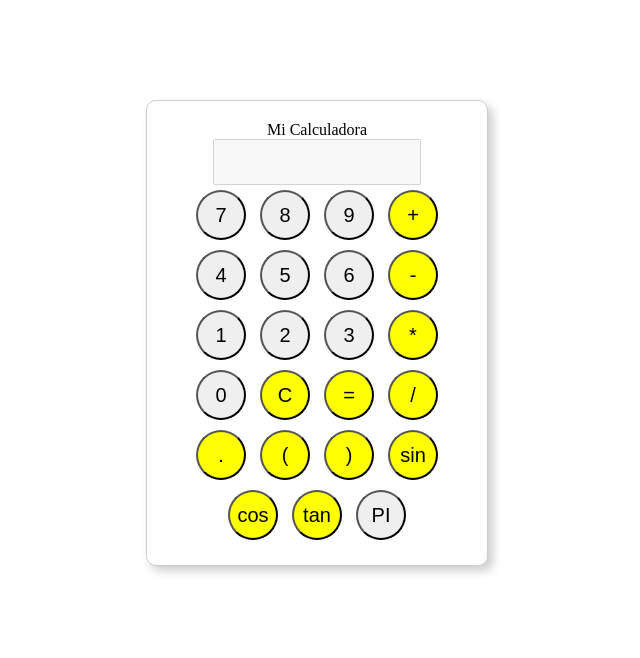
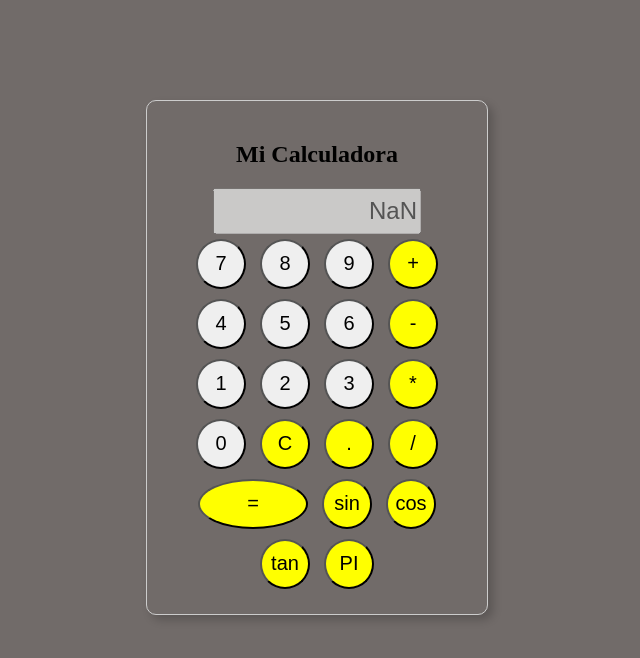
Before and after one commit to fabrizio123450/fcalculator.github.io, a plain HTML site: page index.html in a window 1280 px wide. Both pictures are taken after a click on the button "sin". Shown: the whole page, without its empty margins (323-963 px from the left). Drawn offline with Linux system fonts and the light colour scheme.

Commit message:
calculadora alpha 1

```diff
--- a/fcalculator.css
+++ b/fcalculator.css
@@ -1,3 +1,6 @@
+body {
+    background-color:  #716b69; /* Cambia el color de fondo */
+}
 /*Container para la calculadora*/
 .calculadora-container {
     text-align: center;
@@ -35,16 +38,23 @@
     background-color: yellow;
 }
 
+.igual {
+    width: 110px;
+}
+
 /* Efecto hover */
 .boton:hover {
     color: white;
     background-color: #1c0d02;
 }
 .boton-operator:hover{
-    background-color: #ffcc00;
+    background-color: #f5b00f;
 }
 
 /* Efecto clic */
 .boton:active {
     background-color: grey;
 }
+.boton-operator:active{
+    background-color: #e8d249;
+}
--- a/fcalculator.js
+++ b/fcalculator.js
@@ -13,19 +13,42 @@ let resultado = document.getElementById("pantalla");
     operacionActual += caracter;
     document.getElementById("pantalla").value += caracter;
 }
+//calcula la funcion trigonometrica
+function agregarFuncion(sfuncion){
+    if(sfuncion === "sin"){
+        const expresion = document.getElementById("pantalla").value;
+        const resultado = Math.sin(eval(expresion));
+        const resultadoRedondeado = resultado.toFixed(3); // Reducir a 3 decimales
+        document.getElementById("pantalla").value = resultadoRedondeado;
+    }
+    if(sfuncion === "cos"){
+        const expresion = document.getElementById("pantalla").value;
+        const resultado = Math.cos(eval(expresion));
+        const resultadoRedondeado = resultado.toFixed(3);
+        document.getElementById("pantalla").value = resultadoRedondeado;
+     }
+     if(sfuncion === "tan"){
+        const expresion = document.getElementById("pantalla").value;
+        const resultado = Math.tan(eval(expresion));
+        const resultadoRedondeado = resultado.toFixed(3);
+        document.getElementById("pantalla").value = resultadoRedondeado;
+     }
+}
 // devuelve los operadores
 function esOperador(caracter) {
     return ['+', '-', '*', '/','.'].includes(caracter);
+
 }
 
+//limpia pantalla
 function borrar() {
     document.getElementById("pantalla").value = "";
     operacionActual = "";
 }
-
+//resultado
 function calcular() {
     try {
-        const resultado = eval(document.getElementById("pantalla").value);
+        const resultado = eval(document.getElementById("pantalla").value).toFixed(3);
         document.getElementById("pantalla").value = resultado;
         operacionActual = "";
     } catch (error) {
--- a/index.html
+++ b/index.html
@@ -10,7 +10,9 @@
 <div class="calculadora-container">
 
     <body>
-        <div>Mi Calculadora</div>
+        <div>
+            <h2>Mi Calculadora</h2>
+        </div>
         <div>
             <input type="text" class="input" id="pantalla" disabled>
         </div>
@@ -35,17 +37,15 @@
         <div>
             <button class="boton" onclick="agregarCaracter('0')">0</button>
             <button class="boton-operator" onclick="borrar()">C</button>
-            <button class="boton-operator" onclick="calcular()">=</button>
+            <button class="boton-operator" onclick="agregarCaracter('.')" >.</button>
             <button class="boton-operator" onclick="agregarCaracter('/')">/</button>
         </div>
         <div>
-            <button onclick="agregarCaracter('.')" class="boton-operator">.</button>
-            <button onclick="agregarCaracter('(', ')')" class="boton-operator">(</button>
-            <button onclick="agregarCaracter(' )' )" class="boton-operator"> )</button>
-            <button onclick="agregarFuncion('sin(')" class="boton-operator">sin</button>
-            <button onclick="agregarFuncion('cos(')" class="boton-operator">cos</button>
-            <button onclick="agregarFuncion('tan(')" class="boton-operator">tan</button>
-            <button onclick="agregarFuncion('tan(')" class="boton">PI</button>
+            <button class="boton-operator igual" onclick="calcular()">=</button>
+            <button class="boton-operator" onclick="agregarFuncion('sin')">sin</button>
+            <button class="boton-operator" onclick="agregarFuncion('cos')">cos</button>
+            <button class="boton-operator" onclick="agregarFuncion('tan')">tan</button>
+            <button class="boton-operator" onclick="agregarCaracter('3.14')" >PI</button>
         </div>
 
     </body>
```
